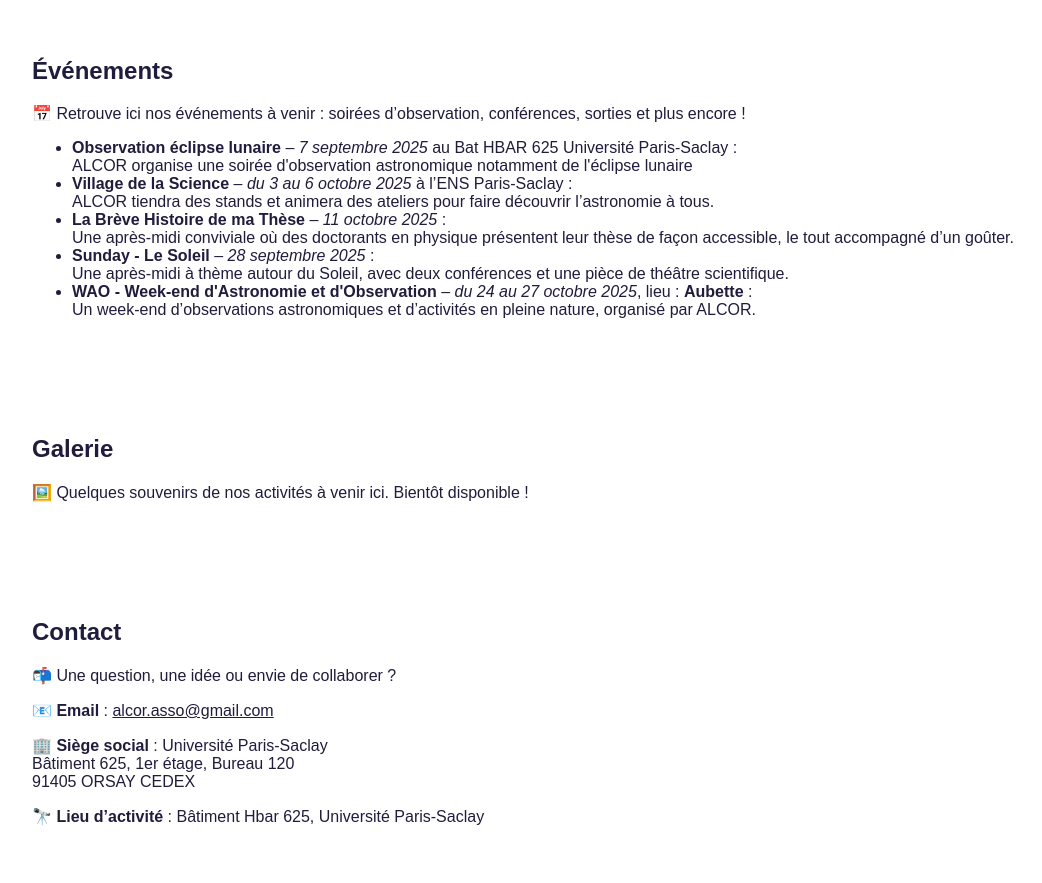
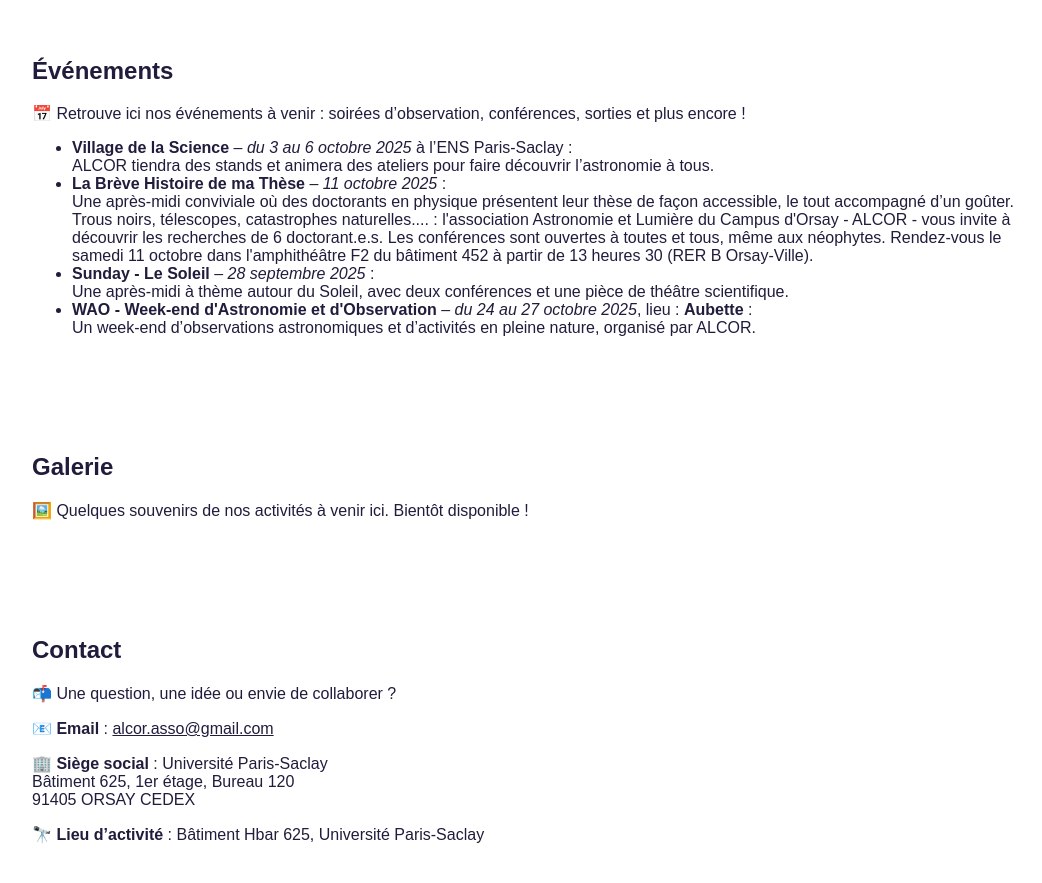
Before and after one commit to ALCOR-Asso/site, a plain HTML site: page index.html in a window 1280 px wide. Shown: the part 1720-2603 px from the top of the page, without its empty margins (108-1150 px from the left). Drawn offline with Linux system fonts and the light colour scheme.

Commit message:
changement évènement

```diff
--- a/index.html
+++ b/index.html
@@ -203,14 +203,16 @@
     <p>📅 Retrouve ici nos événements à venir : soirées d’observation, conférences, sorties et plus encore !</p>
 
     <ul>
-        <li><strong>Observation éclipse lunaire</strong> – <em>7 septembre 2025</em> au Bat HBAR 625 Université Paris-Saclay :<br>
-        ALCOR organise une soirée d'observation astronomique notamment de l'éclipse lunaire
-        </li>
+
         <li><strong>Village de la Science</strong> – <em>du 3 au 6 octobre 2025</em> à l’ENS Paris-Saclay :<br>
             ALCOR tiendra des stands et animera des ateliers pour faire découvrir l’astronomie à tous.
         </li>
         <li><strong>La Brève Histoire de ma Thèse</strong> – <em>11 octobre 2025</em> :<br>
             Une après-midi conviviale où des doctorants en physique présentent leur thèse de façon accessible, le tout accompagné d’un goûter.
+            Trous noirs, télescopes,  catastrophes naturelles.... :
+            l'association Astronomie et Lumière du Campus d'Orsay - ALCOR - vous invite à découvrir les recherches de 6 doctorant.e.s.
+            Les conférences sont ouvertes à toutes et tous, même aux néophytes.
+            Rendez-vous le samedi 11 octobre dans l'amphithéâtre F2 du bâtiment 452 à partir de 13 heures 30 (RER B Orsay-Ville).
         </li>
         <li><strong>Sunday - Le Soleil</strong> – <em>28 septembre 2025</em> :<br>
             Une après-midi à thème autour du Soleil, avec deux conférences et une pièce de théâtre scientifique.
```
